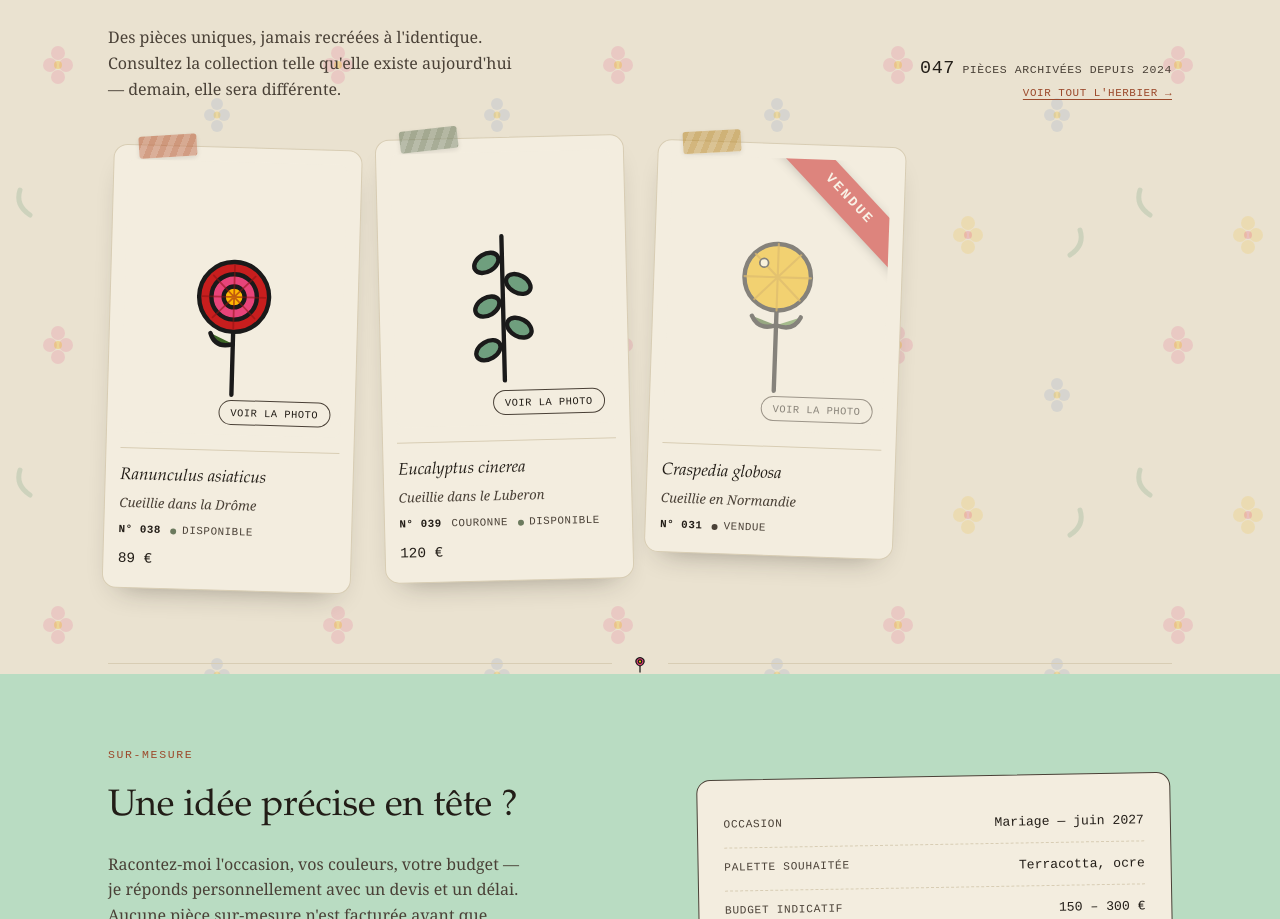
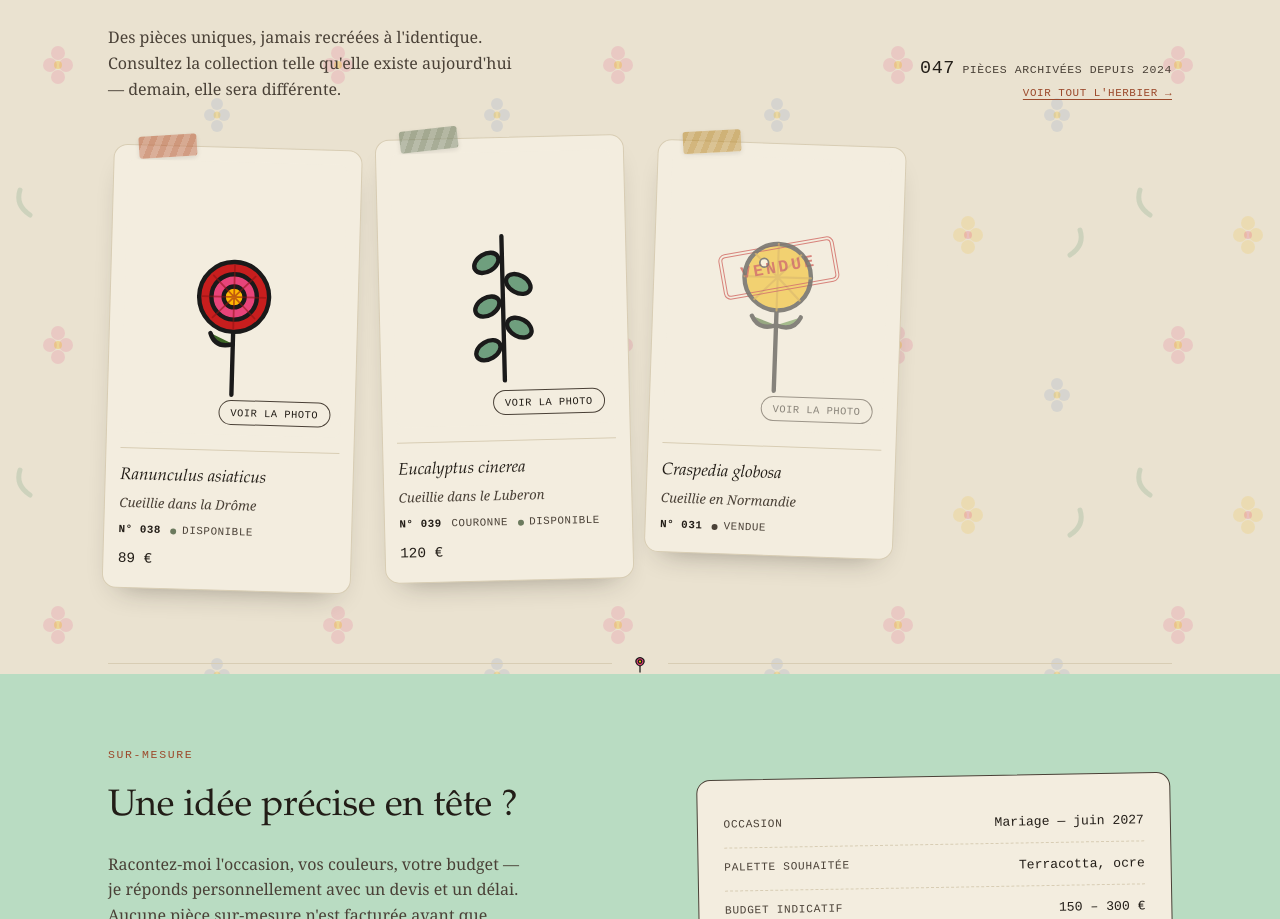
Before and after one commit to peperonies007-lgtm/la-presse-fleurie-, a Next.js app: page / in a window 1280 px wide. Shown: the part 1095-2014 px from the top of the page. Built offline with nearby package versions, Linux system fonts and the light colour scheme; no server answers; the database is empty.

Commit message:
Bring back the blended sold stamp, bigger and redder for better legibility

```diff
--- a/app/globals.css
+++ b/app/globals.css
@@ -248,24 +248,20 @@ a:focus-visible, button:focus-visible{
 .price-tag{ font-family: var(--font-mono); font-size: 0.9rem; margin-top: 0.5rem; display: block; }
 
 .ink-stamp{
-  position: absolute;
-  top: 22px;
-  right: -54px;
-  width: 190px;
-  padding: 0.4rem 0;
-  background: #c81e1e;
-  color: #fff8ee;
-  text-align: center;
+  position: absolute; top: 40%; left: 50%;
+  transform: translate(-50%, -50%) rotate(-12deg);
+  border: 4px double #c81e1e;
+  border-radius: var(--radius-sm);
+  color: #c81e1e;
+  padding: 0.35rem 1rem;
   font-family: var(--font-mono);
   font-weight: 700;
-  letter-spacing: 0.18em;
+  letter-spacing: 0.16em;
   text-transform: uppercase;
-  font-size: 0.85rem;
-  transform: rotate(45deg);
-  transform-origin: center;
+  font-size: 1.05rem;
+  mix-blend-mode: multiply;
   pointer-events: none;
   z-index: 2;
-  box-shadow: 0 2px 8px rgba(0,0,0,0.3);
 }
 
 /* ---------- flip card (certificate) ---------- */
```
